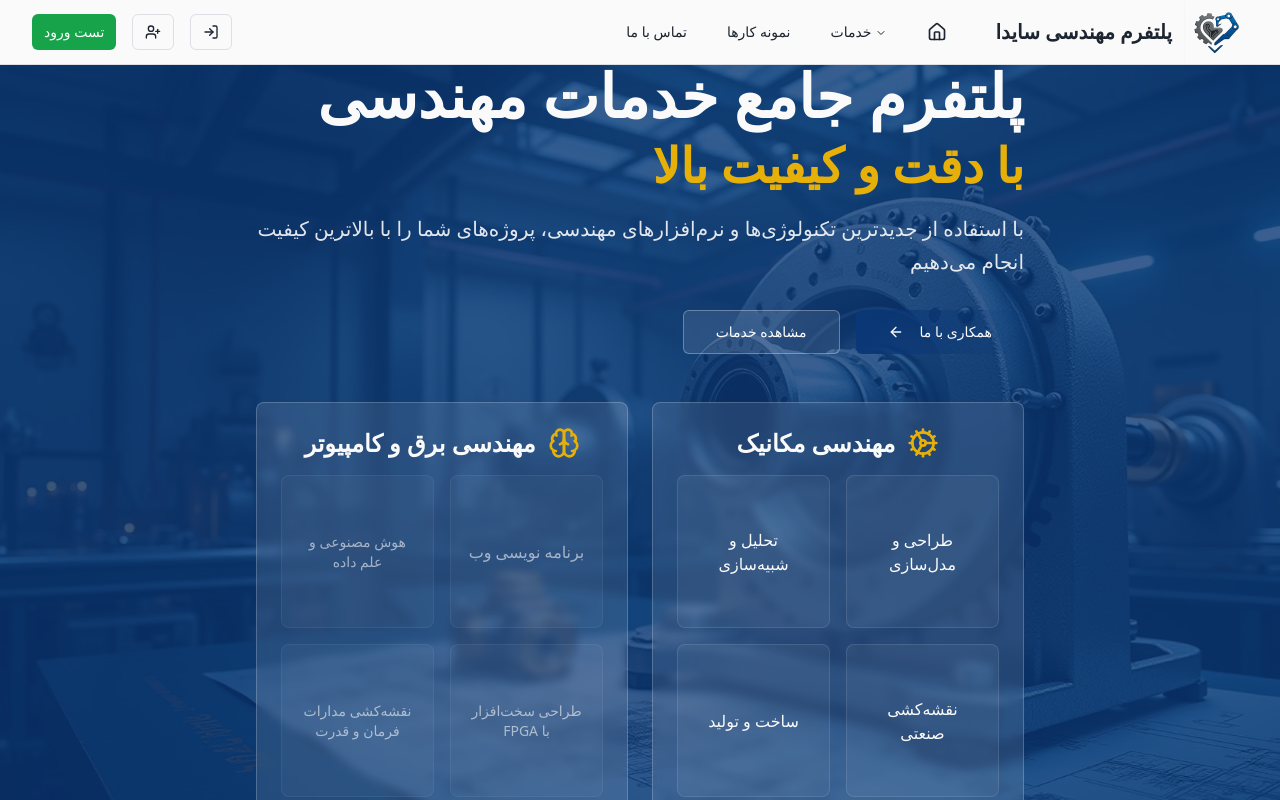
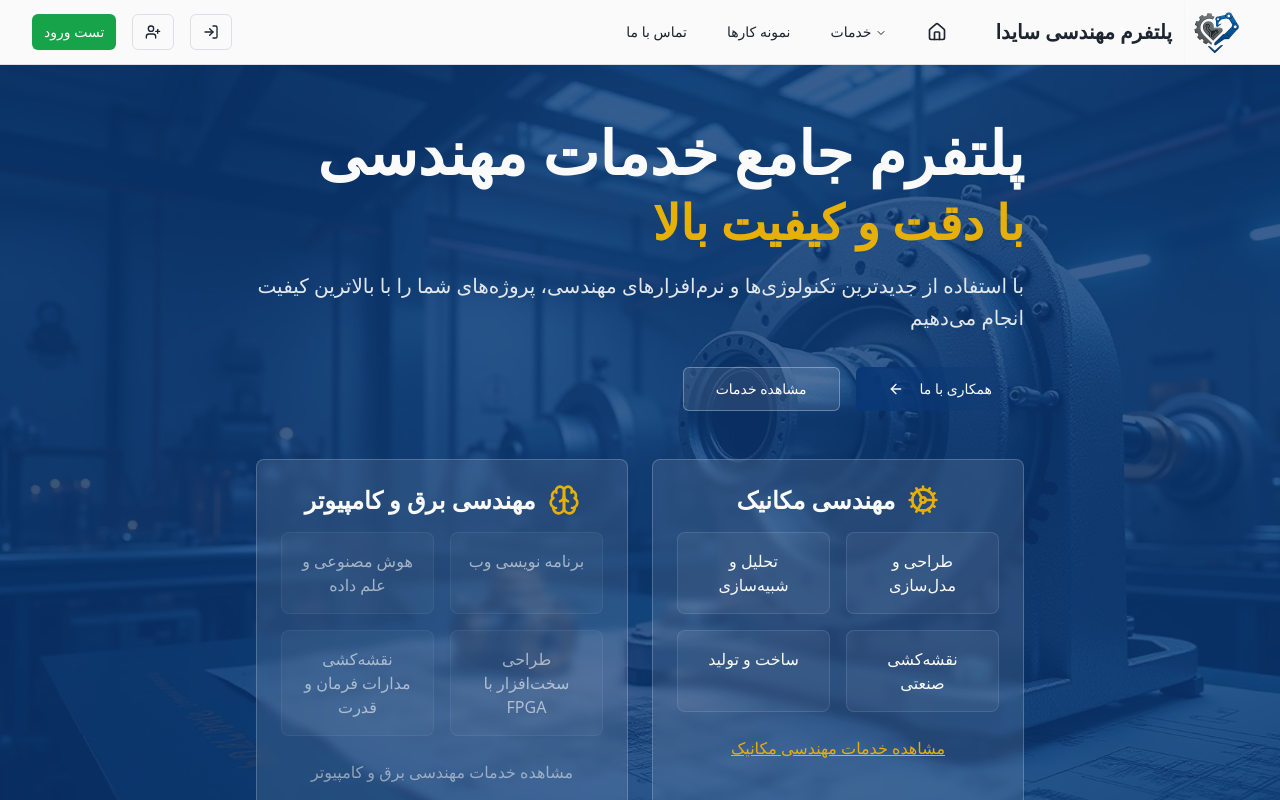
Before and after one commit to Aurliano/mech-craft-hub, a React (Vite) app: page / in a window 1280 px wide. Shown: the top 800 px of the page. Built offline with nearby package versions, Linux system fonts and the light colour scheme.

Commit message:
Reverted to commit 0e54f758d60ddc930f17443e3923a7dd04809d98

```diff
--- a/src/components/Hero.tsx
+++ b/src/components/Hero.tsx
@@ -77,36 +77,36 @@ const Hero = () => {
               <div className="grid grid-cols-1 sm:grid-cols-2 gap-4 mb-6">
                 <a
                   href="/design"
-                  className="bg-white/5 hover:bg-white/15 p-4 rounded-lg border border-white/10 transition-all duration-300 hover:border-accent/50 text-center group aspect-square flex items-center justify-center min-h-[80px]"
+                  className="bg-white/5 hover:bg-white/15 p-4 rounded-lg border border-white/10 transition-all duration-300 hover:border-accent/50 text-center group"
                 >
-                  <div className="text-primary-foreground font-medium group-hover:text-accent transition-colors text-sm sm:text-base">
+                  <div className="text-primary-foreground font-medium group-hover:text-accent transition-colors">
                     طراحی و مدل‌سازی
                   </div>
                 </a>
 
                 <a
                   href="/analysis-simulation"
-                  className="bg-white/5 hover:bg-white/15 p-4 rounded-lg border border-white/10 transition-all duration-300 hover:border-accent/50 text-center group aspect-square flex items-center justify-center min-h-[80px]"
+                  className="bg-white/5 hover:bg-white/15 p-4 rounded-lg border border-white/10 transition-all duration-300 hover:border-accent/50 text-center group"
                 >
-                  <div className="text-primary-foreground font-medium group-hover:text-accent transition-colors text-sm sm:text-base">
+                  <div className="text-primary-foreground font-medium group-hover:text-accent transition-colors">
                     تحلیل و شبیه‌سازی
                   </div>
                 </a>
 
                 <a
                   href="/drawing-service"
-                  className="bg-white/5 hover:bg-white/15 p-4 rounded-lg border border-white/10 transition-all duration-300 hover:border-accent/50 text-center group aspect-square flex items-center justify-center min-h-[80px]"
+                  className="bg-white/5 hover:bg-white/15 p-4 rounded-lg border border-white/10 transition-all duration-300 hover:border-accent/50 text-center group"
                 >
-                  <div className="text-primary-foreground font-medium group-hover:text-accent transition-colors text-sm sm:text-base">
+                  <div className="text-primary-foreground font-medium group-hover:text-accent transition-colors">
                     نقشه‌کشی صنعتی
                   </div>
                 </a>
 
                 <a
                   href="/manufacturing"
-                  className="bg-white/5 hover:bg-white/15 p-4 rounded-lg border border-white/10 transition-all duration-300 hover:border-accent/50 text-center group aspect-square flex items-center justify-center min-h-[80px]"
+                  className="bg-white/5 hover:bg-white/15 p-4 rounded-lg border border-white/10 transition-all duration-300 hover:border-accent/50 text-center group"
                 >
-                  <div className="text-primary-foreground font-medium group-hover:text-accent transition-colors text-sm sm:text-base">
+                  <div className="text-primary-foreground font-medium group-hover:text-accent transition-colors">
                     ساخت و تولید
                   </div>
                 </a>
@@ -133,26 +133,26 @@ const Hero = () => {
               </div>
 
               <div className="grid grid-cols-1 sm:grid-cols-2 gap-4 mb-6">
-                <div className="bg-white/5 p-4 rounded-lg border border-white/10 text-center opacity-60 aspect-square flex items-center justify-center min-h-[80px]">
-                  <div className="text-primary-foreground font-medium text-sm sm:text-base">
+                <div className="bg-white/5 p-4 rounded-lg border border-white/10 text-center opacity-60">
+                  <div className="text-primary-foreground font-medium">
                     برنامه نویسی وب
                   </div>
                 </div>
 
-                <div className="bg-white/5 p-4 rounded-lg border border-white/10 text-center opacity-60 aspect-square flex items-center justify-center min-h-[80px]">
-                  <div className="text-primary-foreground font-medium text-xs sm:text-sm">
+                <div className="bg-white/5 p-4 rounded-lg border border-white/10 text-center opacity-60">
+                  <div className="text-primary-foreground font-medium">
                     هوش مصنوعی و علم داده
                   </div>
                 </div>
 
-                <div className="bg-white/5 p-4 rounded-lg border border-white/10 text-center opacity-60 aspect-square flex items-center justify-center min-h-[80px]">
-                  <div className="text-primary-foreground font-medium text-xs sm:text-sm">
+                <div className="bg-white/5 p-4 rounded-lg border border-white/10 text-center opacity-60">
+                  <div className="text-primary-foreground font-medium">
                     طراحی سخت‌افزار با FPGA
                   </div>
                 </div>
 
-                <div className="bg-white/5 p-4 rounded-lg border border-white/10 text-center opacity-60 aspect-square flex items-center justify-center min-h-[80px]">
-                  <div className="text-primary-foreground font-medium text-xs sm:text-sm leading-tight">
+                <div className="bg-white/5 p-4 rounded-lg border border-white/10 text-center opacity-60">
+                  <div className="text-primary-foreground font-medium">
                     نقشه‌کشی مدارات فرمان و قدرت
                   </div>
                 </div>
```
